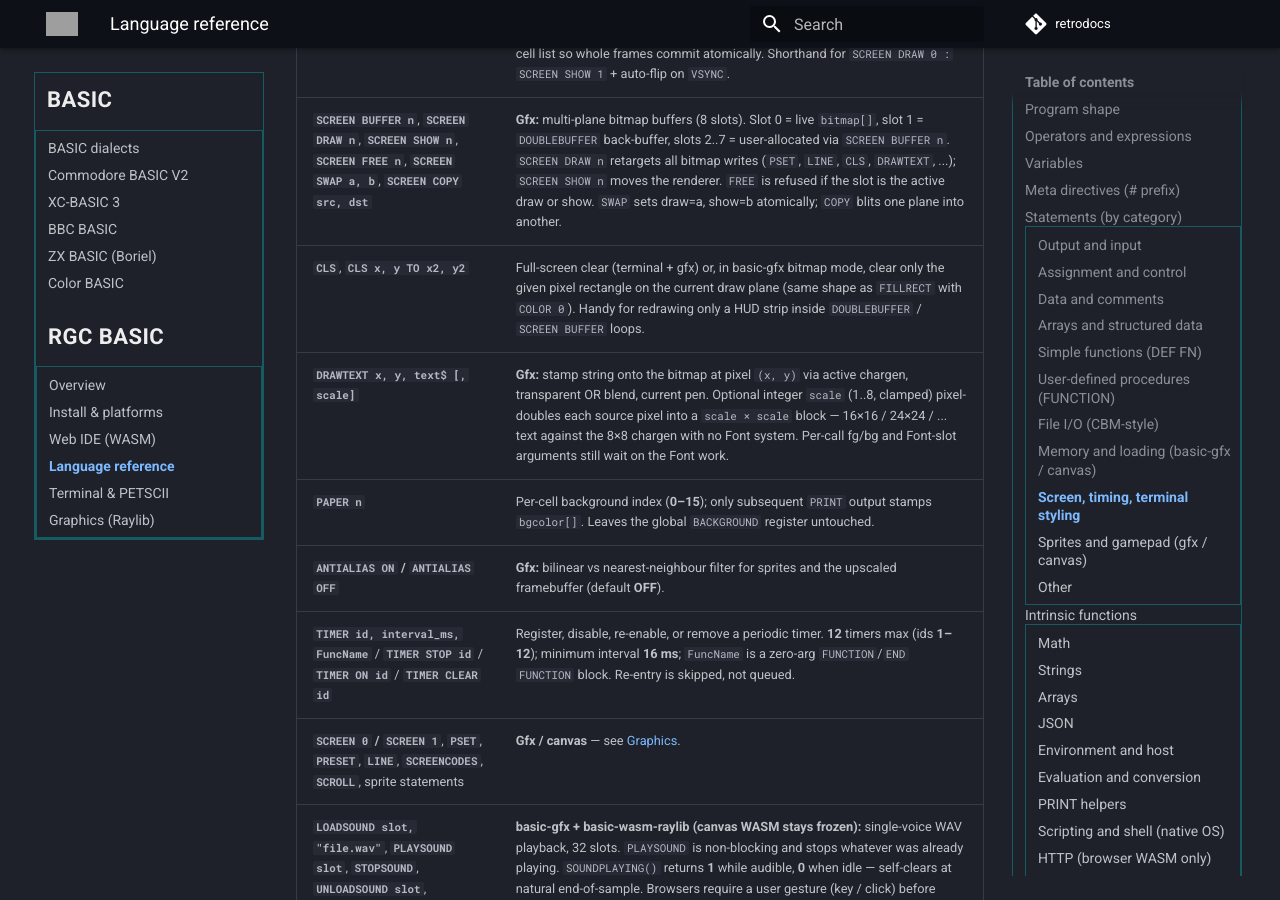
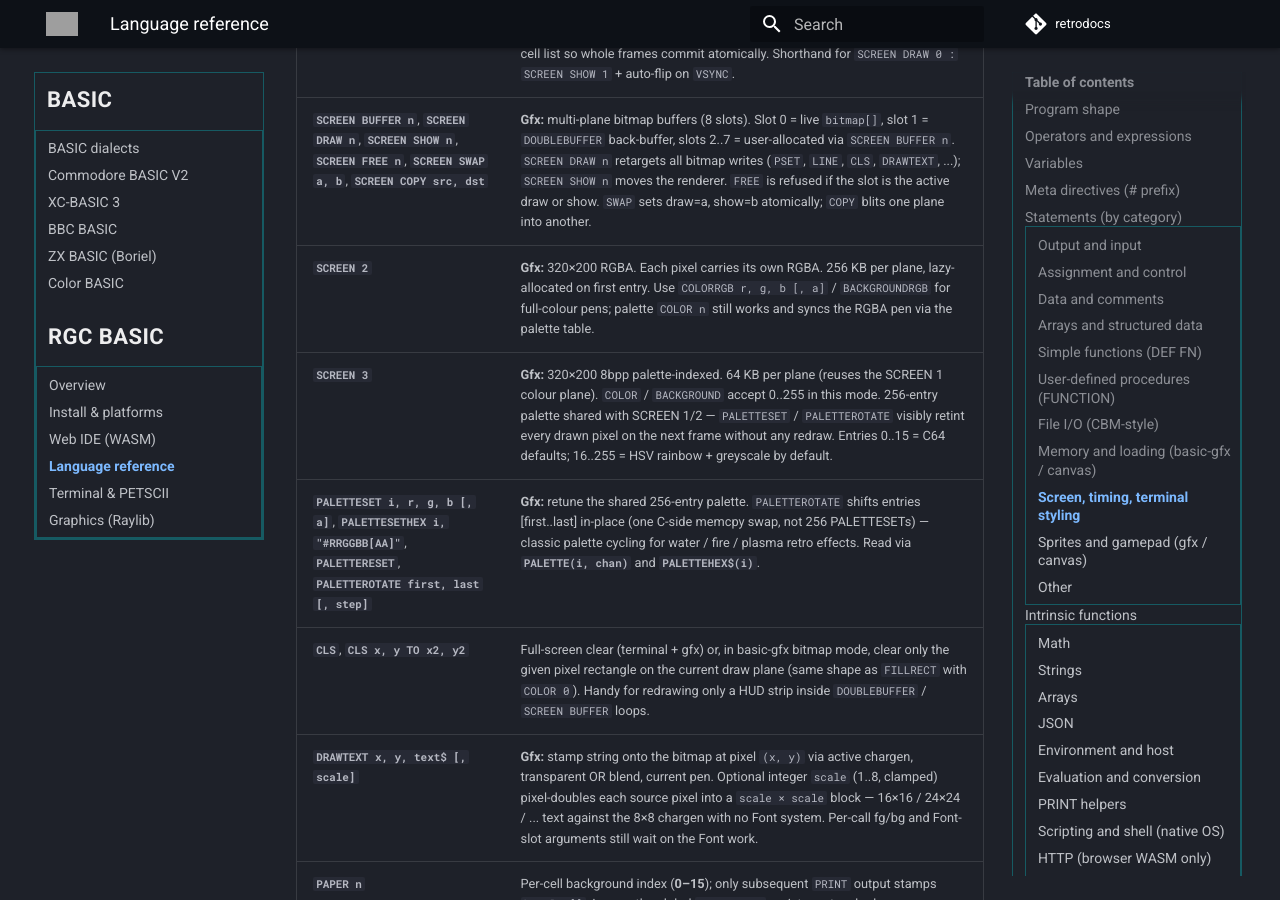
Before and after one commit to omiq/retrodocs, an MkDocs documentation site: the page built from docs/basic/rgc-basic/language.md, in a window 1280 px wide and 900 px high, scrolled down 6362 px. Built offline with MkDocs 1.6.1 and Material for MkDocs 9.7.7, drawn with Linux system fonts in a browser that asks for light colours; comment, search, counter and statistics services are not loaded; grey boxes are pictures that could not be loaded.

Commit message:
rgc-basic: document SCREEN 2 / SCREEN 3 rows + palette family
Added rows for SCREEN 2 (320×200 RGBA) and SCREEN 3 (320×200
256-colour palette-indexed), plus a consolidated row for the
palette statements: PALETTESET / PALETTESETHEX / PALETTERESET /
PALETTEROTATE. Cross-references PALETTE(i, chan) /
PALETTEHEX$(i) read intrinsics.

```diff
--- a/docs/basic/rgc-basic/language.md
+++ b/docs/basic/rgc-basic/language.md
@@ -154,6 +154,9 @@ Design notes and history: **[meta-directives-plan.md](https://github.com/omiq/rg
 | **`COLOR n` / `COLOUR n`**, **`BACKGROUND n`**, **`PAPER n`** | C64-style indices **0–15** (foreground / background / per-cell paper). Named constants resolve everywhere a numeric colour is expected: **`BLACK WHITE RED CYAN PURPLE GREEN BLUE YELLOW ORANGE BROWN PINK DARKGRAY MEDGRAY LIGHTGREEN LIGHTBLUE LIGHTGRAY`** (plus `DARKGREY`/`MEDGREY`/`LIGHTGREY` spellings). |
 | **`DOUBLEBUFFER ON` / `DOUBLEBUFFER OFF`** | **Gfx:** toggle bitmap-plane double-buffering (default OFF). With **ON**, renderer displays a committed back-buffer and only updates on `VSYNC` — matches the cell list so whole frames commit atomically. Shorthand for `SCREEN DRAW 0 : SCREEN SHOW 1` + auto-flip on `VSYNC`. |
 | **`SCREEN BUFFER n`**, **`SCREEN DRAW n`**, **`SCREEN SHOW n`**, **`SCREEN FREE n`**, **`SCREEN SWAP a, b`**, **`SCREEN COPY src, dst`** | **Gfx:** multi-plane bitmap buffers (8 slots). Slot 0 = live `bitmap[]`, slot 1 = `DOUBLEBUFFER` back-buffer, slots 2..7 = user-allocated via `SCREEN BUFFER n`. `SCREEN DRAW n` retargets all bitmap writes (`PSET`, `LINE`, `CLS`, `DRAWTEXT`, ...); `SCREEN SHOW n` moves the renderer. `FREE` is refused if the slot is the active draw or show. `SWAP` sets draw=a, show=b atomically; `COPY` blits one plane into another. |
+| **`SCREEN 2`** | **Gfx:** 320×200 RGBA. Each pixel carries its own RGBA. 256 KB per plane, lazy-allocated on first entry. Use `COLORRGB r, g, b [, a]` / `BACKGROUNDRGB` for full-colour pens; palette `COLOR n` still works and syncs the RGBA pen via the palette table. |
+| **`SCREEN 3`** | **Gfx:** 320×200 8bpp palette-indexed. 64 KB per plane (reuses the SCREEN 1 colour plane). `COLOR` / `BACKGROUND` accept 0..255 in this mode. 256-entry palette shared with SCREEN 1/2 — `PALETTESET` / `PALETTEROTATE` visibly retint every drawn pixel on the next frame without any redraw. Entries 0..15 = C64 defaults; 16..255 = HSV rainbow + greyscale by default. |
+| **`PALETTESET i, r, g, b [, a]`**, **`PALETTESETHEX i, "#RRGGBB[AA]"`**, **`PALETTERESET`**, **`PALETTEROTATE first, last [, step]`** | **Gfx:** retune the shared 256-entry palette. `PALETTEROTATE` shifts entries [first..last] in-place (one C-side memcpy swap, not 256 PALETTESETs) — classic palette cycling for water / fire / plasma retro effects. Read via **`PALETTE(i, chan)`** and **`PALETTEHEX$(i)`**. |
 | **`CLS`**, **`CLS x, y TO x2, y2`** | Full-screen clear (terminal + gfx) or, in basic-gfx bitmap mode, clear only the given pixel rectangle on the current draw plane (same shape as `FILLRECT` with `COLOR 0`). Handy for redrawing only a HUD strip inside `DOUBLEBUFFER` / `SCREEN BUFFER` loops. |
 | **`DRAWTEXT x, y, text$ [, scale]`** | **Gfx:** stamp string onto the bitmap at pixel `(x, y)` via active chargen, transparent OR blend, current pen. Optional integer `scale` (1..8, clamped) pixel-doubles each source pixel into a `scale × scale` block — 16×16 / 24×24 / ... text against the 8×8 chargen with no Font system. Per-call fg/bg and Font-slot arguments still wait on the Font work. |
 | **`PAPER n`** | Per-cell background index (**0–15**); only subsequent `PRINT` output stamps `bgcolor[]`. Leaves the global `BACKGROUND` register untouched. |
```
